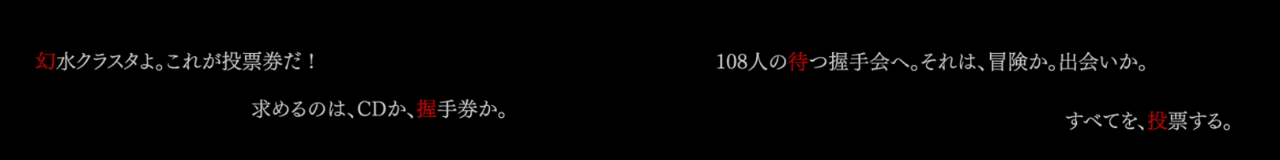
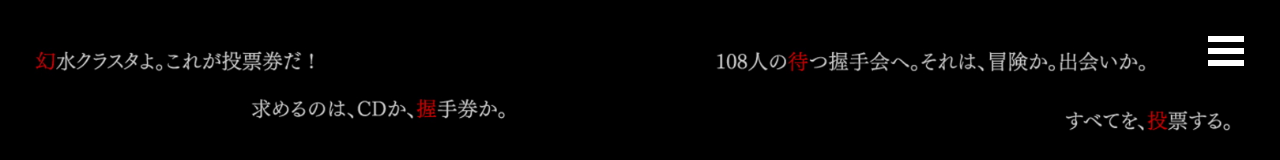
Before and after one commit to true-runes/suikoden-election-2022-frontend, a Next.js app: page / in a window 1280 px wide. Shown: the top 160 px of the page. Built offline with nearby package versions, Linux system fonts and the light colour scheme.

Commit message:
style: 💄 背景の色に合わせてバーカーメニューの色を白を基調とするものに変更した (#126)

```diff
--- a/styles/globals.scss
+++ b/styles/globals.scss
@@ -49,12 +49,12 @@ a {
 
 /* バーガーアイコンの「棒」の色や形 */
 .bm-burger-bars {
-  background: #000;
+  background: #fff;
 }
 
 /* バーガーアイコンの「棒」の色や形（ホバー時） */
 .bm-burger-bars-hover {
-  background: #fff;
+  background: #808080;
   opacity: 0.6;
 }
 
```
